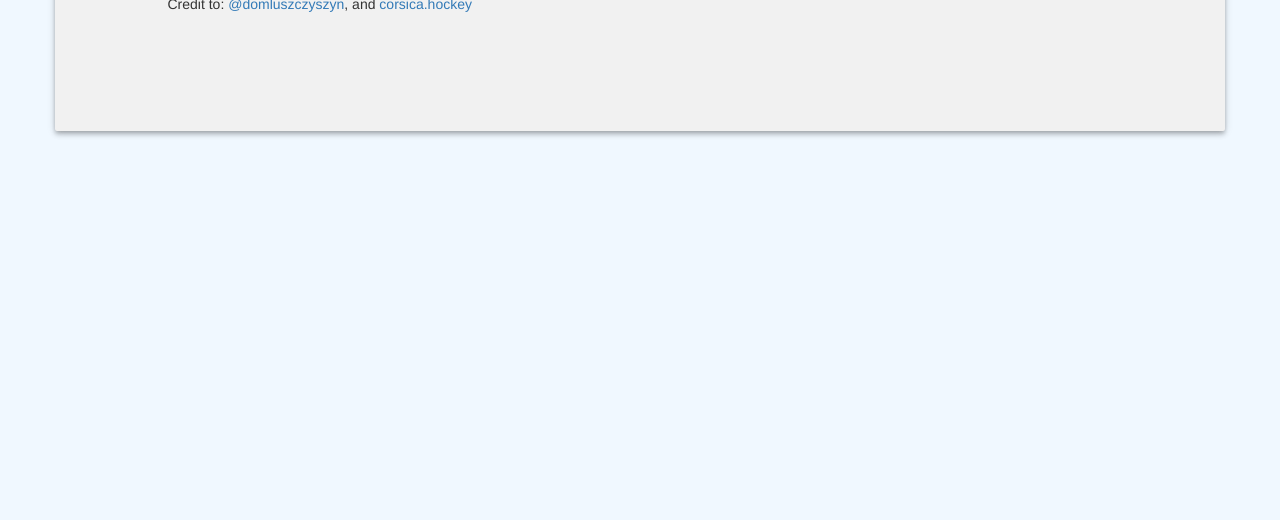
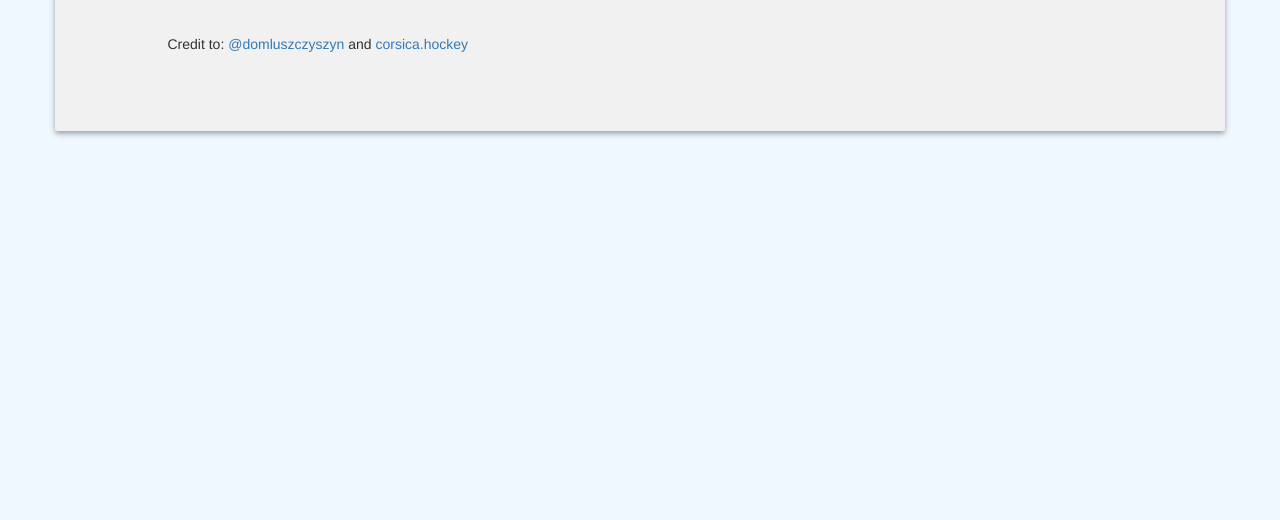
Before and after one commit to VinnyV88/corsisles, a plain HTML site: page games.html in a window 1280 px wide. Shown: the part 189-709 px from the top of the page. Drawn offline with nearby package versions, Linux system fonts and the light colour scheme.

Commit message:
updated credits

```diff
--- a/games.html
+++ b/games.html
@@ -65,7 +65,8 @@
             <!--End: Graph Embed -->
 
             <div class="source">
-              <p>Credit to: <a href="https://twitter.com/domluszczyszyn" target="_blank">@domluszczyszyn</a>, and<a href="http://corsica.hockey"
+              <br><br>
+              <p>Credit to: <a href="https://twitter.com/domluszczyszyn" target="_blank">@domluszczyszyn</a> and<a href="http://corsica.hockey"
                   target="_blank"> corsica.hockey</a>
               </p>
             </div>
```
Also changed, not shown: playoffs.html (+1 -0 lines).
